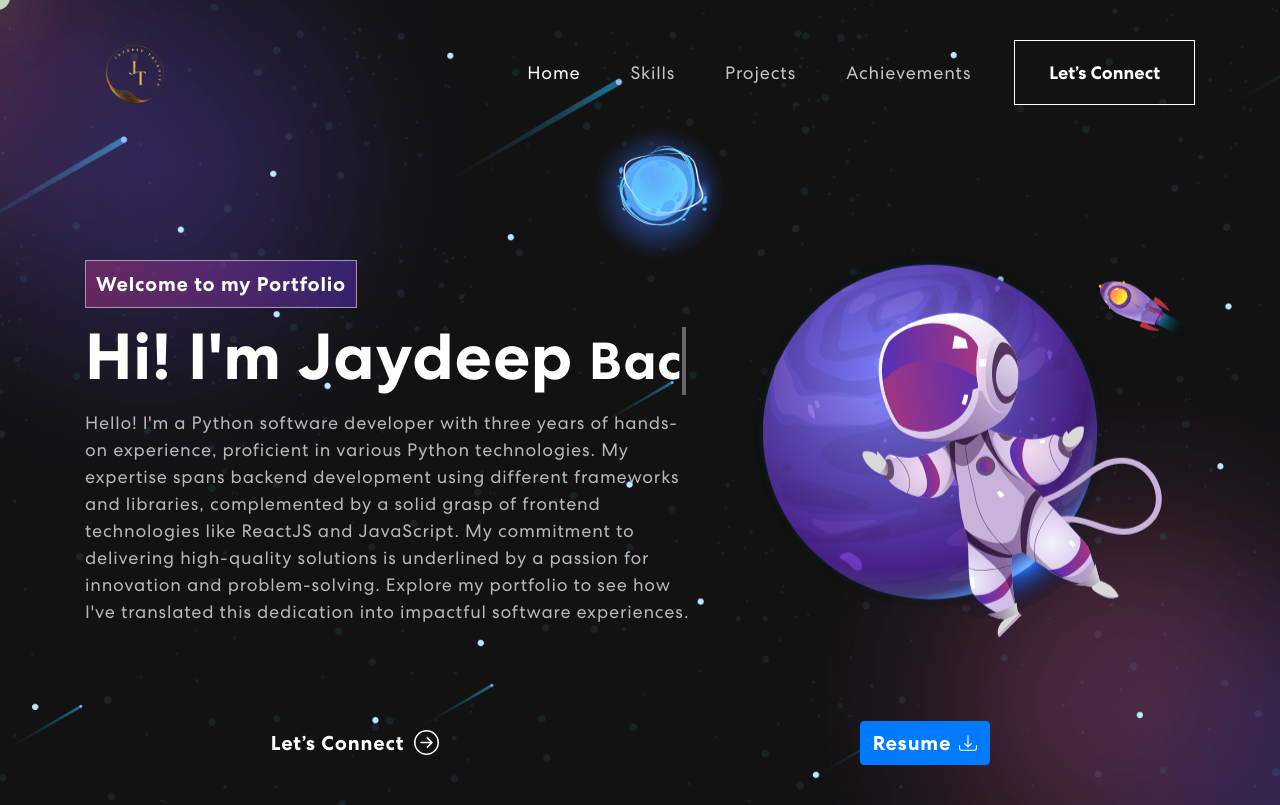
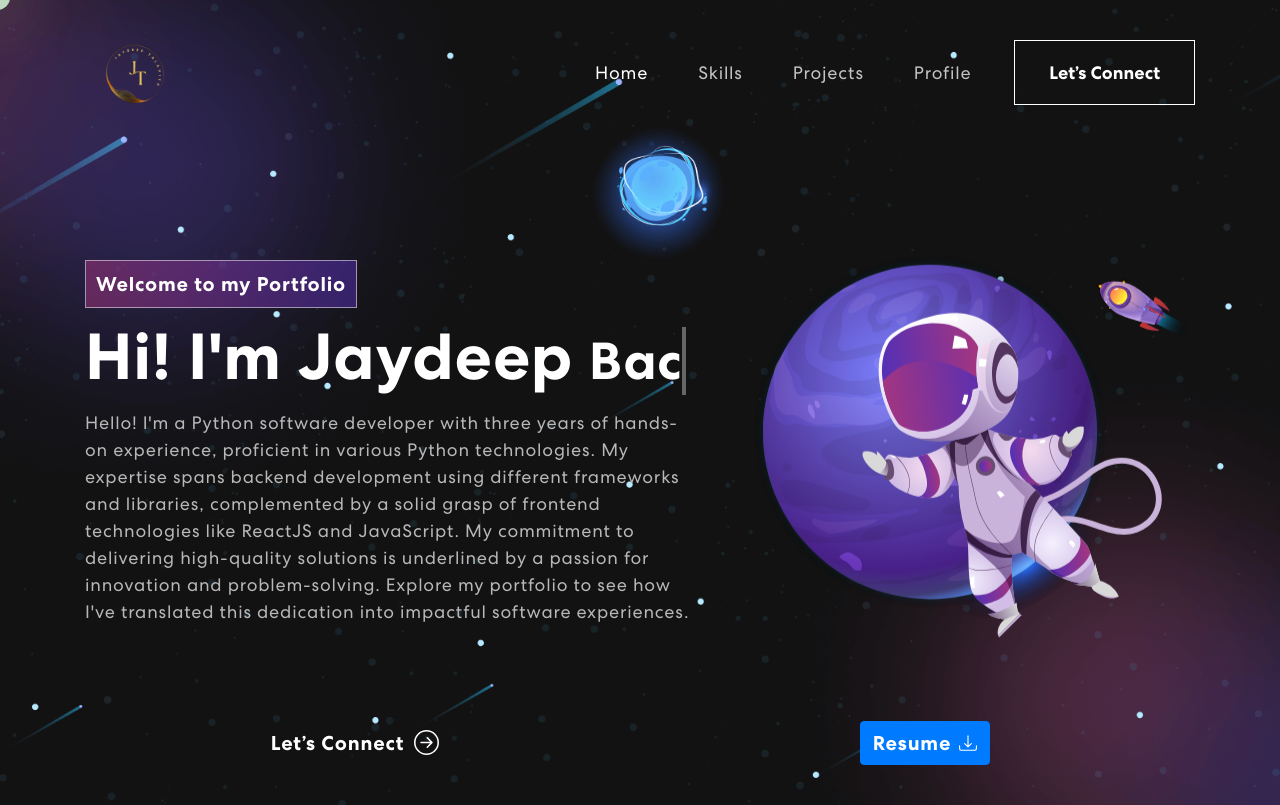
Before and after one commit to jaydeep-talaviya/portfolio_web, a React (Create React App) app: page / in a window 1280 px wide. Shown: the top 805 px of the page. Built offline with nearby package versions, Linux system fonts and the light colour scheme.

Commit message:
changed archievement to profile

```diff
--- a/public/index.html
+++ b/public/index.html
@@ -9,7 +9,7 @@
       name="description"
       content="Web site created using create-react-app"
     />
-    <link rel="apple-touch-icon" href="%PUBLIC_URL%/logo192.png" />
+    <link rel="apple-touch-icon" href="%PUBLIC_URL%/Logo.png" />
     <!--
       manifest.json provides metadata used when your web app is installed on a
       user's mobile device or desktop. See https://developers.google.com/web/fundamentals/web-app-manifest/
@@ -24,7 +24,7 @@
       work correctly both with client-side routing and a non-root public URL.
       Learn how to configure a non-root public URL by running `npm run build`.
     -->
-    <title>React App</title>
+    <title>Jaydeep Talaviya</title>
   </head>
   <body>
     <noscript>You need to enable JavaScript to run this app.</noscript>
--- a/src/components/Archievement.js
+++ b/src/components/Archievement.js
@@ -15,7 +15,7 @@ function Archievement() {
                         <TrackVisibility>
                             {({ isVisible }) =>
                                 <div className={isVisible ? "animate__animated animate__fadeIn" : ""}>
-                                    <h2>Archievements</h2>
+                                    <h2>Profile</h2>
                                     <p>professional certifications and archievement</p>
                                     <Tab.Container id="projects-tabs" defaultActiveKey="first">
                                         <Nav variant="pills" className="nav-pills flex-column flex-sm-row mb-5 justify-content-center align-items-center" id="pills-tab">
--- a/src/components/Contact.js
+++ b/src/components/Contact.js
@@ -23,7 +23,7 @@ export const Contact = () => {
                 <img  src={contactImg} alt="Contact Us"/>
 
           </Col>
-          <Col size={12} md={6}>
+          <Col size={12} md={6} className="pb-3">
             <TrackVisibility>
               {({ isVisible }) =>
                 <div className={isVisible ? "animate__animated animate__fadeIn text-center" : "text-center"}>
--- a/src/components/NavBar.js
+++ b/src/components/NavBar.js
@@ -46,7 +46,7 @@ function NavBar() {
             <Nav.Link href="#home" className={`navbar-link ${activeLink === 'home' && 'active'}`} onClick={()=>setActiveLink('home')}>Home</Nav.Link>
             <Nav.Link href="#skills" className={`navbar-link ${activeLink === 'skills' && 'active'}`} onClick={()=>setActiveLink('skills')}>Skills</Nav.Link>
             <Nav.Link href="#projects" className={`navbar-link ${activeLink === 'projects' && 'active'}`} onClick={()=>setActiveLink('projects')}>Projects</Nav.Link>
-            <Nav.Link href="#achievements" className={`navbar-link ${activeLink === 'achievements' && 'active'}`} onClick={()=>setActiveLink('achievements')}>Achievements</Nav.Link>
+            <Nav.Link href="#achievements" className={`navbar-link ${activeLink === 'achievements' && 'active'}`} onClick={()=>setActiveLink('achievements')}>Profile</Nav.Link>
           </Nav>
           <span className="navbar-text">
                 <button className="vvd" onClick={() => navigateToSection('connect')}><span>Let’s Connect</span></button>
--- a/src/components/skills_data.js
+++ b/src/components/skills_data.js
@@ -35,7 +35,7 @@ const skills = [
     ],
 },
     {
-        topic_name:'familiar',
+        topic_name:'Familiar',
         topic_skill: [
       { skill: 'Bootstrap 4', percentage: 86 },
       { skill: 'Material UI', percentage: 70 },
@@ -48,7 +48,7 @@ const skills = [
     ],
 },
     {
-        topic_name:'general',
+        topic_name:'General',
         topic_skill: [
       { skill: 'REST API', percentage: 80 },
       { skill: 'OOP Concepts', percentage: 75 },
```
Also changed, not shown: public/Logo.png (added).
